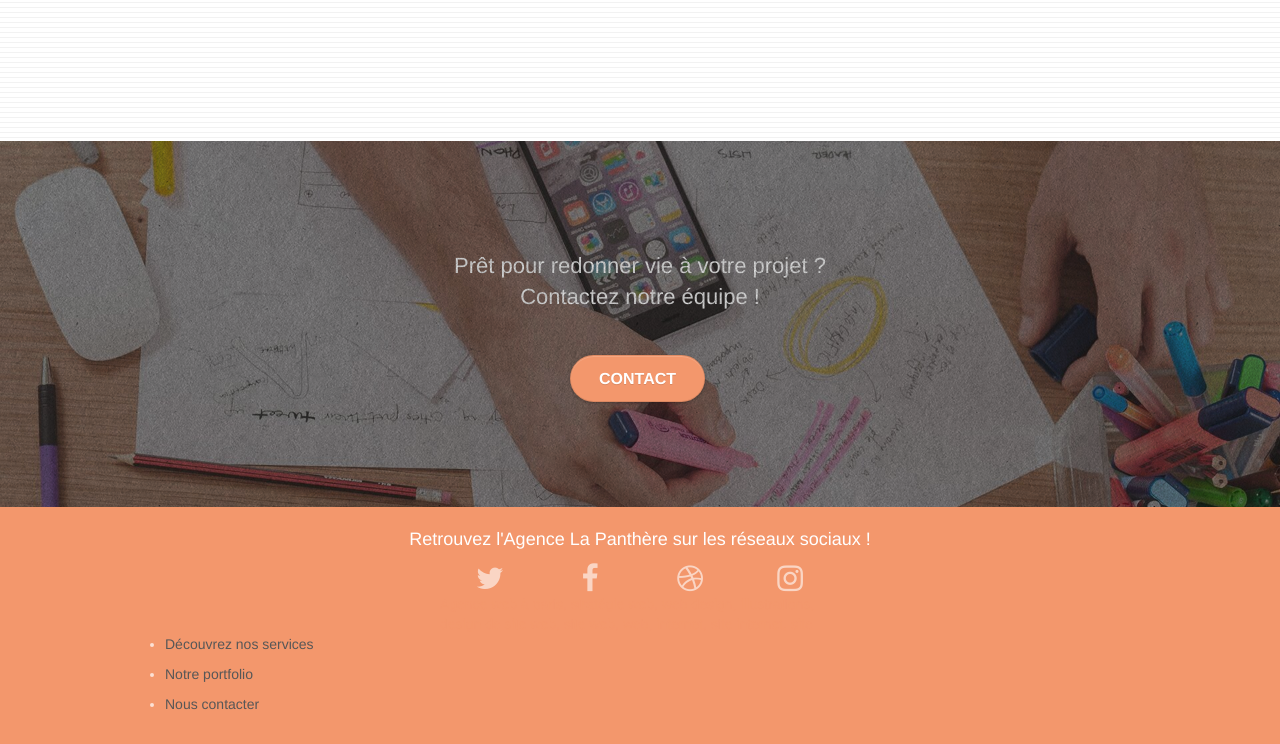
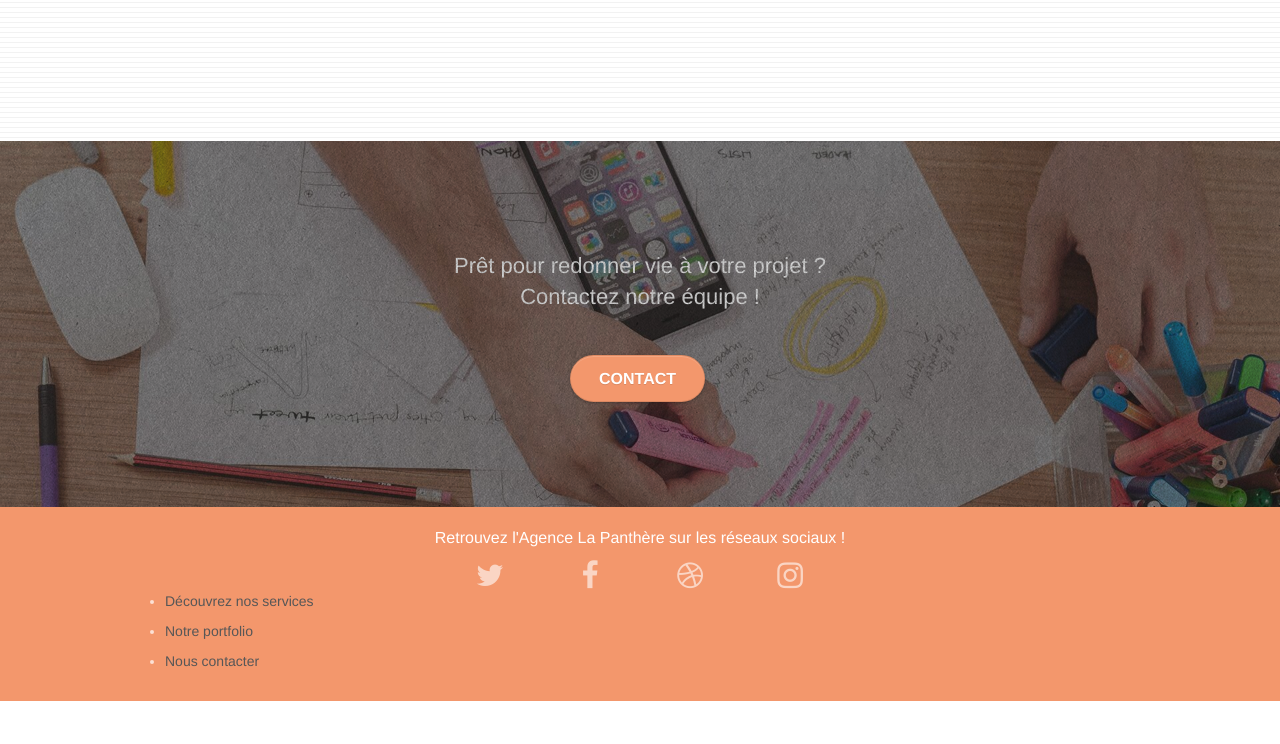
Before and after one commit to Mariegolepas/Panthere, a plain HTML site: page index.html in a window 1280 px wide. Shown: the part 3018-3762 px from the top of the page. After the commit the page ends 3719 px from the top, so only its background shows below. Drawn offline with Linux system fonts and the light colour scheme.

Commit message:
change size + rs

```diff
--- a/index.html
+++ b/index.html
@@ -225,7 +225,7 @@
 	<div class="container bloc-sm">
 		<div class="row">
 			<div class="col-sm-12">
-				<p class="text-center white ft-sz-18">
+				<p class="text-center white ft-sz-16">
 					Retrouvez l'Agence La Panthère sur les réseaux sociaux !
 				</p>
 				<div class="row row-no-gutters social">
@@ -249,7 +249,6 @@
 							<a class="social" href="#"><span class="fa fa-instagram icon-md"></span></a>
 						</div>
 					</div>
-					<div class="keywords" style="color:#F3976C;">Agence web à paris, stratégie web, web design, illustrations, design de site web, site web, web, internet, site internet, site</div>
 				</div>
 				<div class="row">
 					<ul>
```
